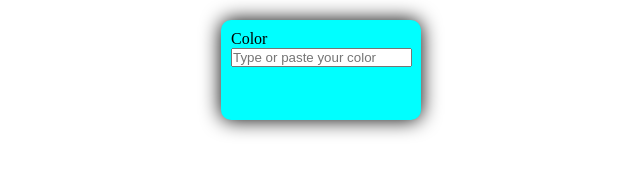
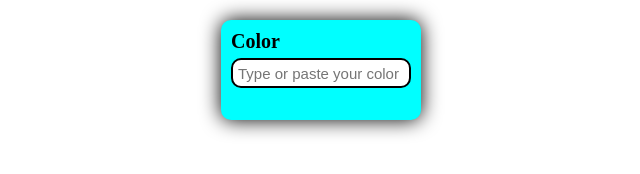
Before and after one commit to ezzydoveyrn/colortest, a plain HTML site: page index.html in a window 1280 px wide. Shown: the whole page, without its empty margins (319-959 px from the left). Drawn offline with Linux system fonts and the light colour scheme.

Commit message:
styling inputs

```diff
--- a/app.css
+++ b/app.css
@@ -19,3 +19,19 @@ body{
   box-shadow: 0 0 20px black;
   cursor: pointer;
 }
+.searchColor label{
+  font-size: 20px;
+  font-weight: bold;
+  margin-bottom: 5px;
+}
+.searchColor input{
+  width: 100%;
+  height: 30px;
+  margin: 5px 0;
+  background-color: white;
+  color: black;
+  font-size: 15px;
+  padding: 5px;
+  border: 2px solid black;
+  border-radius: 10px;
+}
--- a/index.html
+++ b/index.html
@@ -25,7 +25,8 @@
 <body>
   <div class="searchColor">
     <label for="text">Color</label> <br>
-    <input type="text" id="text" name="text" placeholder="Type or paste your color">
+    <input type="text" id="text" name="text" placeholder="Type or paste your color"> <br>
+    <!--<button onclick="">try</button>-->
   </div>
   <script src="app.js"></script>
 </body>
```
